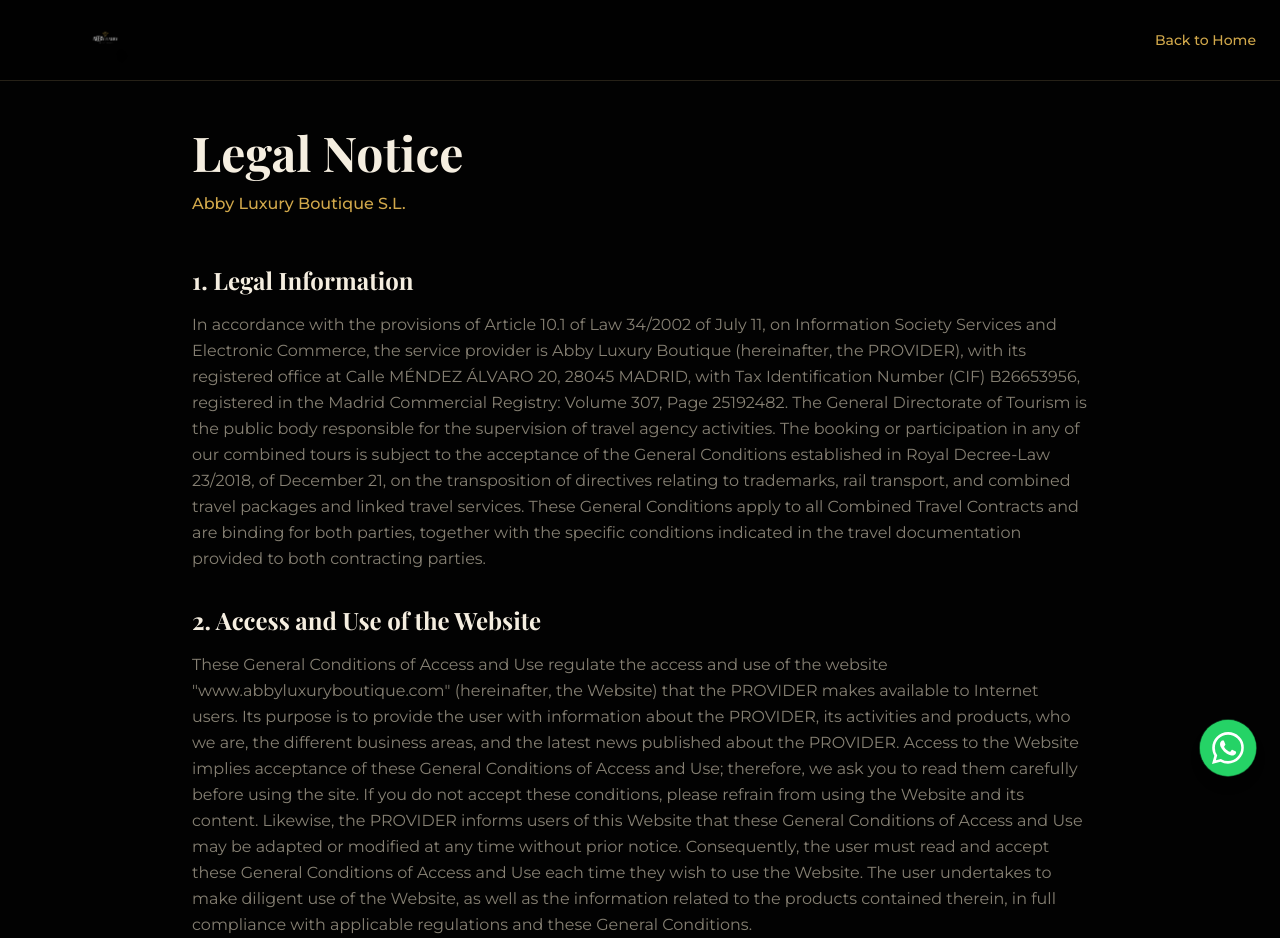
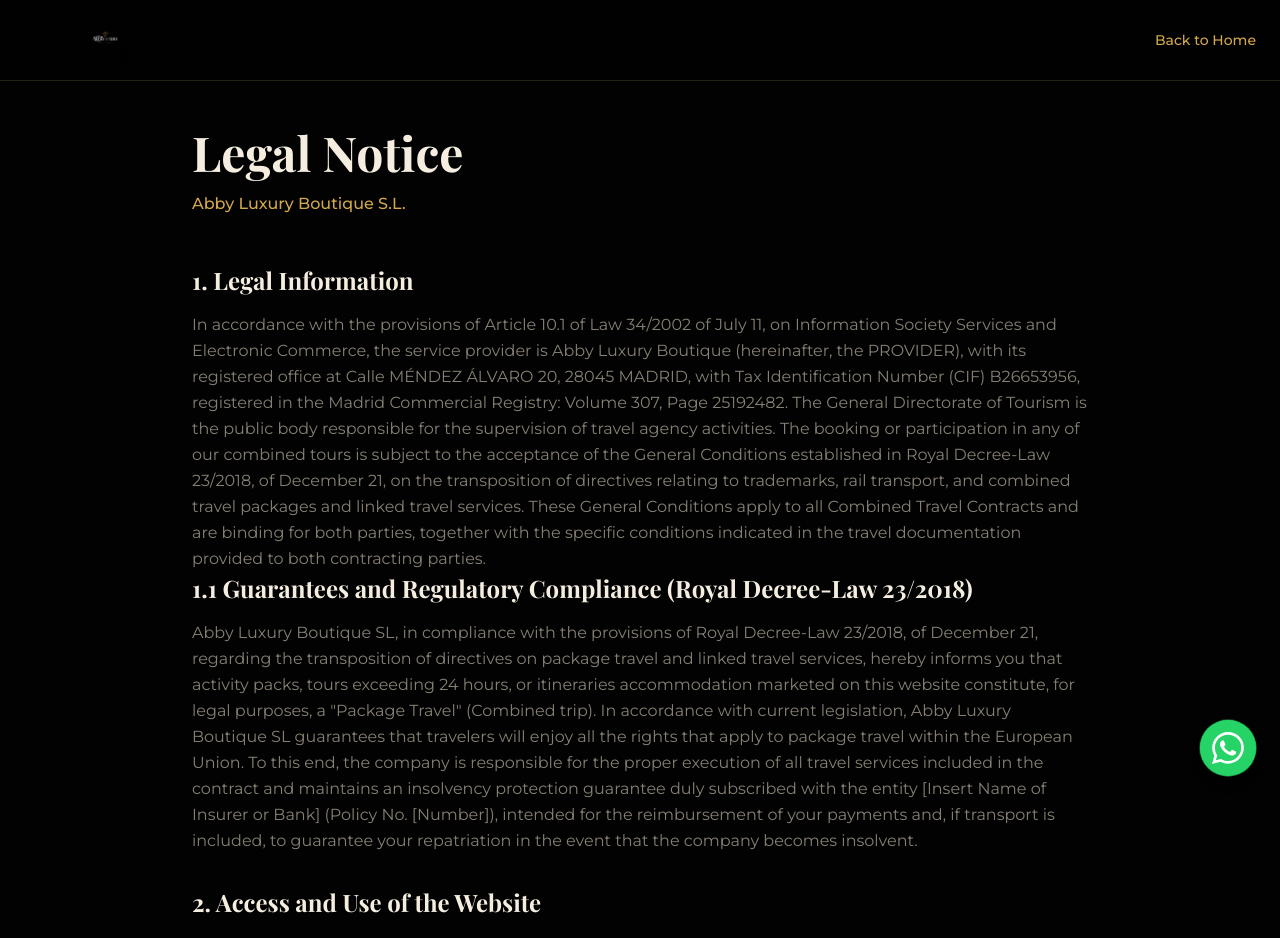
Before and after one commit to vitin22/abbyluxery, a Next.js app: page /legal in a window 1280 px wide. Shown: the top 938 px of the page. Built offline with nearby package versions, Linux system fonts and the light colour scheme; a web font is replaced by a local one.

Commit message:
Arreglo de directivas

```diff
--- a/app/legal/page.tsx
+++ b/app/legal/page.tsx
@@ -36,15 +36,38 @@ export default function LegalNoticePage() {
               </h2>
               <p className="text-muted-foreground leading-relaxed">
                 In accordance with the provisions of Article 10.1 of Law 34/2002 of July 11, on
-                Information Society Services and Electronic Commerce, the service provider is Abby Luxury Boutique (hereinafter, the PROVIDER), with its registered office
+                Information Society Services and Electronic Commerce, the service provider is
+                Abby Luxury Boutique (hereinafter, the PROVIDER), with its registered office
                 at Calle MÉNDEZ ÁLVARO 20, 28045 MADRID, with Tax Identification Number (CIF)
                 B26653956, registered in the Madrid Commercial Registry: Volume 307, Page 25192482.
                  The General Directorate of Tourism is the public body responsible for the
-                supervision of travel agency activities. The booking or participation in any of our combined tours is subject to the acceptance of the General Conditions established in Royal Decree-Law 23/2018, of December 21, on the transposition of directives relating to trademarks, rail transport, and combined travel packages and linked travel services. These General Conditions apply to
+                supervision of travel agency activities. The booking or participation in any of our combined
+                tours is subject to the acceptance of the General Conditions established in Royal Decree-Law 23/2018,
+                of December 21, on the transposition of directives relating to trademarks, rail transport, and combined
+                travel packages and linked travel services. These General Conditions apply to
                 all Combined Travel Contracts and are binding for both parties, together with
                 the specific conditions indicated in the travel documentation provided to both
                 contracting parties.
               </p>
+
+
+              <h2 className="font-serif text-2xl font-bold text-foreground mb-4">
+                1.1 Guarantees and Regulatory Compliance (Royal Decree-Law 23/2018)
+              </h2>
+              <p className="text-muted-foreground leading-relaxed">
+                Abby Luxury Boutique SL, in compliance with the provisions of Royal Decree-Law 23/2018,
+                of December 21, regarding the transposition of directives on package travel and linked travel
+                services, hereby informs you that activity packs, tours exceeding 24 hours, or itineraries
+                accommodation marketed on this website constitute, for legal purposes, a "Package Travel" (Combined trip).
+
+                In accordance with current legislation, Abby Luxury Boutique SL guarantees that travelers will enjoy all the
+                rights that apply to package travel within the European Union. To this end, the company is responsible for the
+                proper execution of all travel services included in the contract and maintains an insolvency protection guarantee
+                duly subscribed with the entity [Insert Name of Insurer or Bank] (Policy No. [Number]), intended for the reimbursement
+                of your payments and, if transport is included, to guarantee your repatriation in the event that the company becomes insolvent.
+              </p>
+
+
             </section>
 
             {/* Section 2 */}
```
